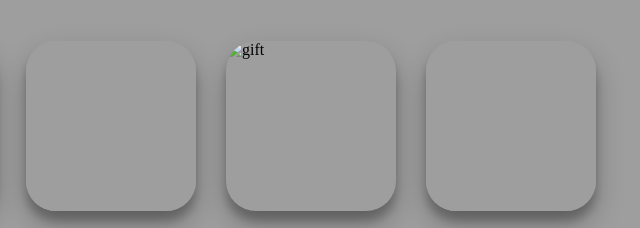
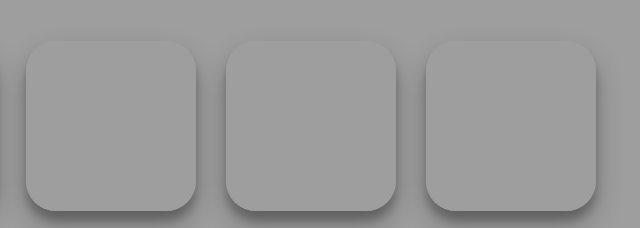
Before and after one commit to terasfly/Christmas-presents, a plain HTML site: page index.html in a window 1280 px wide. Shown: the part 197-425 px from the top of the page, 429-1069 px from the left. Drawn offline with Linux system fonts and the light colour scheme; the site is published under a folder, as on GitHub Pages, so addresses that start at the root find nothing.

Commit message:
Update index.html

```diff
--- a/index.html
+++ b/index.html
@@ -88,7 +88,7 @@
                     </div>
                 </div>
                 <div class="slide">
-                    <img id="image3" class="image-class" src="/3.png" alt="gift">
+                    <img id="image3" class="image-class" src="3.png" alt="gift">
                     <div class="slide--gift">
 
                         <!-- <button type="button">PRESS</button> -->
```
